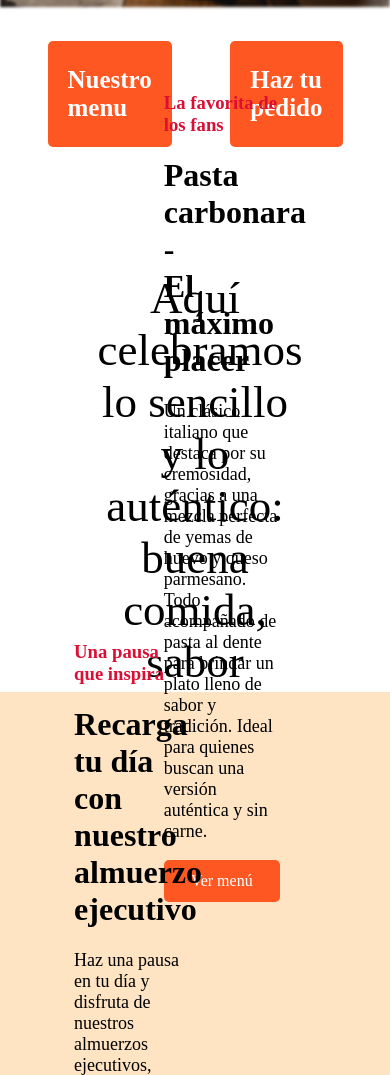
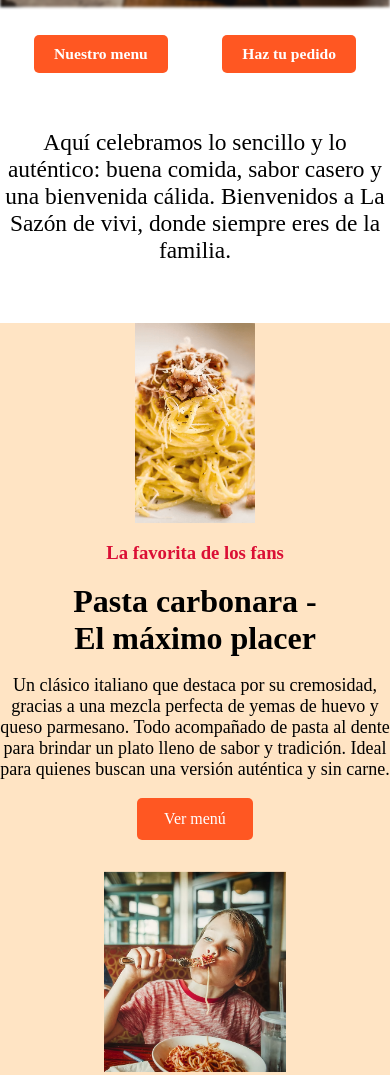
Before and after one commit to mantilla16/proyecto001, a plain HTML site: page index.html in a window 390 px wide. Shown: the part 405-1480 px from the top of the page. Drawn offline with Linux system fonts and the light colour scheme.

Commit message:
Correccion de responsive 003

```diff
--- a/css/style.css
+++ b/css/style.css
@@ -107,21 +107,6 @@ hr{
 
 }
 
-.button{
-
-    width: 116px;
-    height: 42px;
-    display: flex;
-    align-items: center;
-    justify-content: center;
-    background-color: #ff5722;
-    color: white;
-    text-decoration: none;
-    border-radius: 5px;
-    font-size: 16px;
-    transition: background-color 0.3s ease;/*DESCRIPTION A*/
-}
-
 .links a{
     display: inline-block;
     padding: 25px 20px;
@@ -139,6 +124,20 @@ hr{
     background-color: #ffcbbb;
     border: #ff5722 1px solid;
     color: #ff5722;
+}
+
+.button{
+    width: 116px;
+    height: 42px;
+    display: flex;
+    align-items: center;
+    justify-content: center;
+    background-color: #ff5722;
+    color: white;
+    text-decoration: none;
+    border-radius: 5px;
+    font-size: 16px;
+    transition: background-color 0.3s ease;/*DESCRIPTION A*/
 }
 
 .logo-circle{
@@ -340,6 +339,11 @@ hr{
 
 
   @media (max-width:1000px){
+
+    .title h1 {
+        font-size: 1rem;
+    }
+
     .navBar{
         display: flex;
         height: auto;
@@ -347,15 +351,6 @@ hr{
         animation: slideIn 1s linear forwards;
         flex-direction: column;
         gap: 0.3rem;
-    }
-    .title h1 {
-        font-size: 1rem;
-    }
-
-    .text{
-        font-size: 6vw;
-        width: 23rem;
-        text-align: center;
     }
 
     .hero-image{
@@ -365,16 +360,108 @@ hr{
         display: block; /* Elimina el espacio blanco debajo de la imagen causado por inline-block */
     }
 
+    .text{
+        font-size: 6vw;
+        width: 23rem;
+        text-align: center;
+    }
+
+    .hero-text{
+        position: relative;
+        width: auto;
+        height: 20rem;
+        top: auto;
+        margin: 0;
+    }
+
+    .links{
+        display: flex;
+        justify-content: center;
+        gap: 14%;
+        position: relative;
+        top: 2rem;
+    }
+
+    .links a{
+        padding: 10px 20px;
+        background-color: #ff5722;
+        color: white;
+        border: none;
+        border-radius: 5px;
+        font-size: 4vw;
+        cursor: pointer;
+    }
+
+    .links a:hover {
+        background-color: #ffcbbb;
+        border: #ff5722 1px solid;
+        color: #ff5722;
+    }
+
     .logo-circle{
         display: none;
     }
-    .make-order img{
-       display: none;
+
+    .text2{
+        font-size: 6vw;
+        text-align: center;
+        position: relative;
+        top: 4rem;
     }
 
-    .second-image{
-        display: none;
+    .content{
+        background-color: bisque;
+        height: 1147px;
     }
+
+    .main-course{
+        position: relative;
+        top: auto;
+        height: auto;
+        background-color: transparent;
+        margin-bottom: 2rem;
+    }
+
+    .second-image {
+        height: 200px;
+        position: relative;
+        bottom: auto;
+        left: auto;
+        display: block;
+        margin: 0 auto;
+    }
+
+    .description {
+        width: auto;
+        height: auto;
+        position: relative;
+        bottom: auto;
+        left: auto;
+        text-align: center;
+        align-items: center;
+        display: flex;
+        flex-wrap: wrap;
+        justify-content: center;
+
+    }
+
+    .make-order{
+        height: auto;
+    }
+
+    .make-order img{
+        position: relative;
+        height: 200px;
+        left: auto;
+        bottom: auto;
+        display: block;
+        margin: 0 auto;
+    }
+
+    .description h1{
+        margin: 0;
+    }
+
     .galery img{
         width: 100vw; /* Ocupa el 100% del ancho de la ventana */
         height: 100vh; /* Ocupa el 100% de la altura de la ventana */
@@ -384,7 +471,13 @@ hr{
     };
 
     .order{
-        width: 390px !important;
+        width: auto;
         height: 450px;
     }
+
+    .specials,
+     .main-course{
+        opacity: 1 !important;
+        transition: none;
+     }
 }
--- a/index.html
+++ b/index.html
@@ -27,7 +27,6 @@
             <figcaption class="text">Sabores que inspiran, servidos con pasión en cada plato.</figcaption>
         </figure>
 
-        <section>
         <div class="hero-text">
             <div class="links">
                 <a href="#">Nuestro menu</a>
@@ -36,7 +35,8 @@
                 <img class="logo-circle" src="img/logo002.gif" alt="La sazon de vivi">
             <p class="text2">Aquí celebramos lo sencillo y lo auténtico: buena comida, sabor casero y una bienvenida cálida. Bienvenidos a La Sazón de vivi, donde siempre eres de la familia.</p>
         </div>
-        </section>
+
+        <div class="content">
             <div class="main-course">
                 <img class ="second-image" src="img/plato1.png" alt="Pastas carbonara.">
                 <div class="description">
@@ -49,7 +49,7 @@
             </div>
             <div class="make-order">
                 <img src="img/foto02.avif" alt="Niño comiendo pastas.">
-            <div class="description2">
+                <div class="description">
                     <h3>Una pausa que inspira</h3>
                     <h1>Recarga tu día con nuestro almuerzo ejecutivo</h1>
                     <p>Haz una pausa en tu día y disfruta de nuestros almuerzos ejecutivos, pensados para ofrecerte sabor, calidad y rapidez.
@@ -58,7 +58,7 @@
                     <a class="button" href="#">Pedir online</a>
                 </div>
             </div>
-
+        </div>
         <section>
             <div class="specials">
                 <h1>Especialidades</h1>
--- a/js/app.js
+++ b/js/app.js
@@ -13,9 +13,6 @@ const handleScroll = () => {
         nextDiv.style.opacity = 0; // Manténlo opaco
     }
 
-    console.log(rect.top);
-    console.log(windowHeight);
-
     if (rect.top <=  windowHeight * 0.1) { // Si está dentro del 80% del viewport
         nextDiv2.style.opacity = 1;
     } else {
```
Lines whose indentation alone changed are shown as unchanged.
